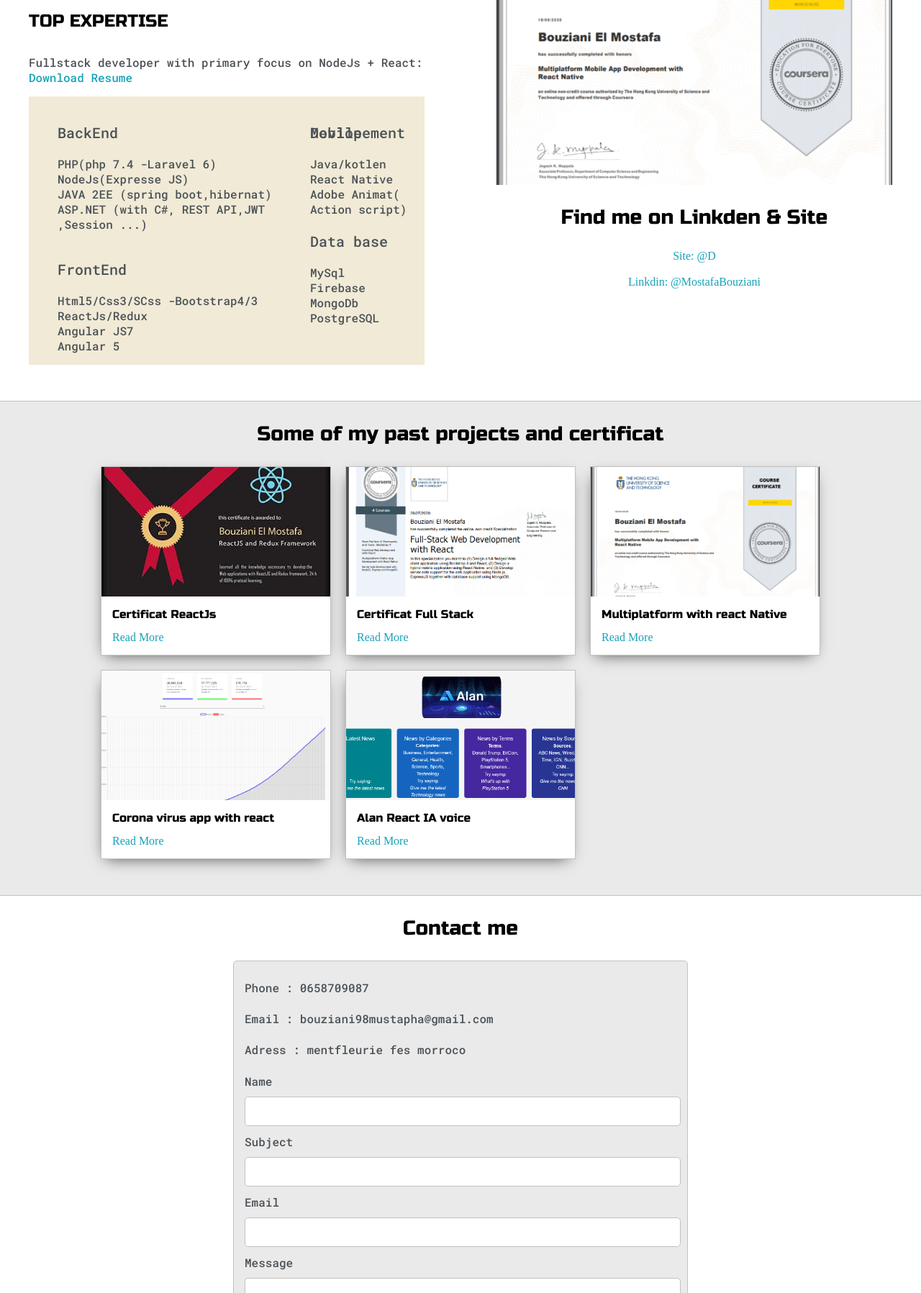
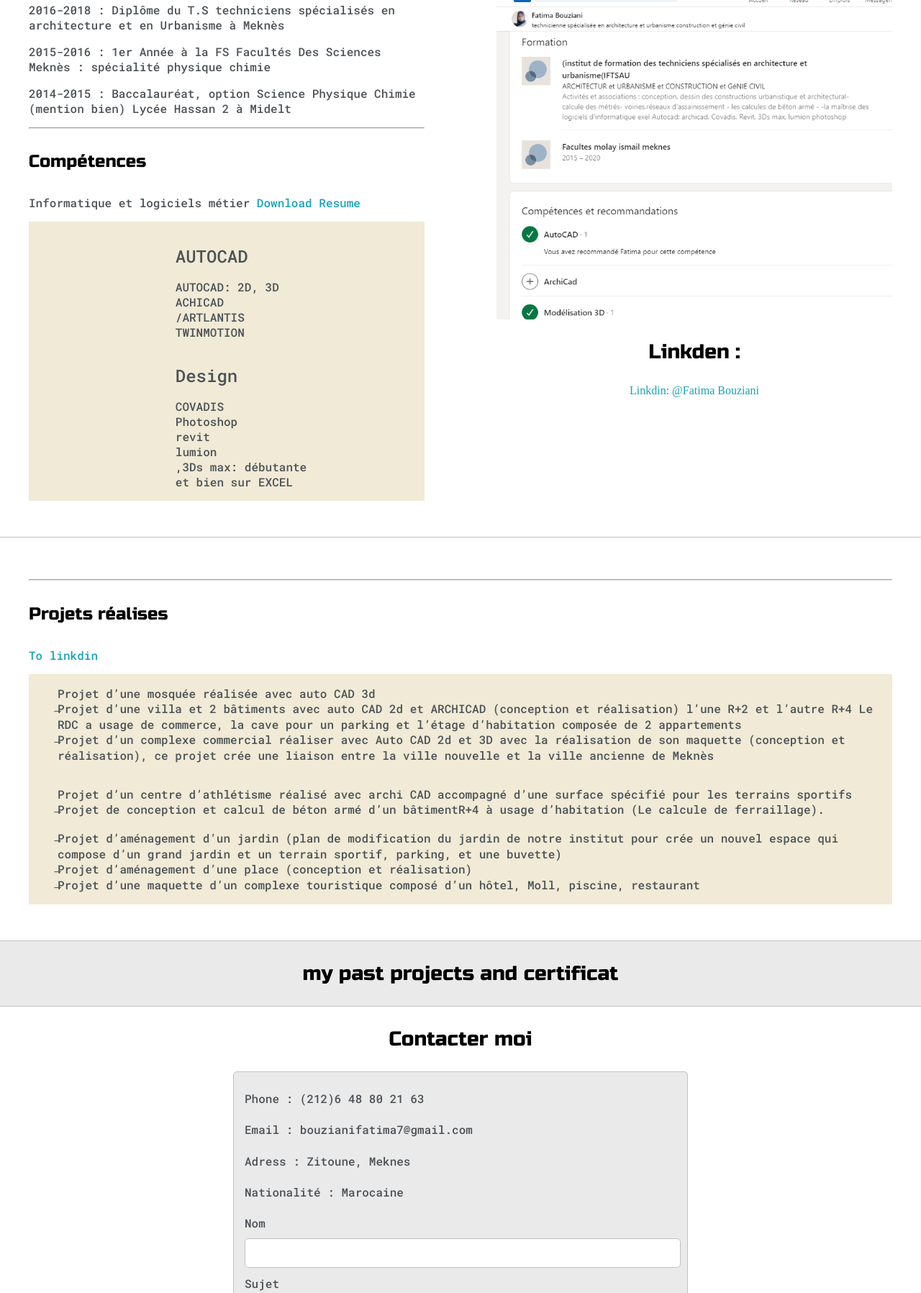
Before and after one commit to php98javaee/profiliooArchitecture, a plain HTML site: page index.html in a window 1280 px wide. Shown: the part 926-2723 px from the top of the page at 72% size. Drawn offline with Linux system fonts and the light colour scheme.

Commit message:
ya rbi ykhdem hh

```diff
--- a/index.html
+++ b/index.html
@@ -77,45 +77,40 @@
 
 			<div class="about-wrapper">
 				<div class="about-me">
-					<h4>More about me</h4>
+					<h4>Spécialité</h4>
 
-					<p>Elève Ingénieur , <br>
-Elève 4 éme année génie Système embarquée et informatique industriel a l’Ecole National des Sciences Appliquées Fès ENSAF </p>
+					<p>Technicienne spécialisée <br>
+ En Architecture et En Urbanisme et Construction et Génie Civil
+(INSTITUT DE FORMATION DES TECHNICIENS
+SPECIALISES EN ARCHITECTURE ET EN URBANISME a MEKNES)
+Disponibilité immédiate </p>
+      <p>2016-2018 : Diplôme du T.S techniciens spécialisés en architecture et en Urbanisme à Meknès </p>
+      <p>2015-2016 : 1er Année à la FS Facultés Des Sciences Meknès : spécialité physique chimie</p>
+      <p> 2014-2015 : Baccalauréat, option Science Physique Chimie (mention bien) Lycée Hassan 2 à Midelt</p>
 
 
 					<hr>
 
-					<h4>TOP EXPERTISE</h4>
+					<h4>Compétences</h4>
 
-					<p>Fullstack developer with primary focus on NodeJs + React: <a target="_blank" href="https://cv-bouziani-mostafa.netlify.app/">Download Resume</a></p>
+					<p>Informatique et logiciels métier <a target="_blank" href="https://www.linkedin.com/in/fatima-bouziani-b7a793149/">Download Resume</a></p>
 
 					<div id="skills">
 
 						<ul>
-							<h5 style="text-align: ;line-height: 0;"><li>BackEnd</li></h5>
-							<li>PHP(php 7.4 -Laravel 6)</li>
-							<li>NodeJs(Expresse JS)</li>
-							<li>JAVA 2EE (spring boot,hibernat)</li>
-							<li>ASP.NET (with C#, REST API,JWT ,Session ...)</li><br>
-							<h5 style="color:green;background-color: green;line-height: 0;"><li>FrontEnd</li></h5>
-							<li>Html5/Css3/SCss -Bootstrap4/3</li>
-							<li>ReactJs/Redux</li>
-							<li>Angular JS7</li>
-							<li>Angular 5</li>
-						</ul>
+							<h4 style="text-align: ;line-height: 0;"><li>AUTOCAD</li></h4>
+							<li>AUTOCAD: 2D, 3D</li>
+							<li>ACHICAD</li>
+							<li>/ARTLANTIS</li>
+							<li>TWINMOTION</li><br>
+							<h4 style="color:green;background-color: green;line-height: 0;"><li>Design</li></h4>
+							<li> COVADIS</li>
+							<li>Photoshop</li>
+							<li>revit</li>
+							<li> lumion</li>
+							<li>,3Ds max: débutante</li>
+							<li> et bien sur EXCEL </li>
 
-						<ul>
-							<h5 style="color:green;background-color: green;line-height: 0;"><li>Devlopement Mobile</li></h5>
-							<li>Java/kotlen</li>
-							<li>React Native</li>
-							<li>Adobe Animat(<br>
-							Action script)</li>
-
-							<h5 style="color:green;background-color: green;line-height: 0;"><li>Data base</li></h5>
-							<li>MySql</li>
-							<li>Firebase</li>
-							<li>MongoDb</li>
-							<li>PostgreSQL</li>
 						</ul>
 
 					</div>
@@ -124,98 +119,100 @@ Elève 4 éme année génie Système embarquée et informatique industriel a l
 
 
 				<div class="social-links">
-					<img id="social_img" src="images/follow.jpg">
-					<h3>Find me on Linkden & Site</h3>
+					<a target="_blank" href="https://www.linkedin.com/in/fatima-bouziani-b7a793149/">Linkdin: @Fatima Bouziani </a>
+					<br>
+					<img id="social_img"  src="images/linkdin.png">
+					<h3>Linkden : </h3>
 
-					<a target="_blank" href="https://amazing-poincare-48afda.netlify.app/">Site: @D</a>
-					<br>
-					<a target="_blank" href="https://www.linkedin.com/in/mostafa-bouziani-0b797b183/">Linkdin: @MostafaBouziani</a>
+					<a target="_blank" href="https://www.linkedin.com/in/fatima-bouziani-b7a793149/">Linkdin: @Fatima Bouziani </a>
 				</div>
 			</div>
 
 		</div>
 	</section>
 
+
+
+
+
+
+<section class="s2">
+		<div class="main-container">
+
+			<div class="about-wrapper">
+				<div class="about-me">
+
+
+
+					<hr>
+
+					<h4>Projets réalises</h4>
+
+					<p> <a target="_blank" href="https://www.linkedin.com/in/fatima-bouziani-b7a793149/">To linkdin </a></p>
+
+					<div id="skills">
+
+						<ul>
+
+							<li>Projet d’une mosquée réalisée avec auto CAD 3d</li>
+							<li>̶Projet d’une villa et 2 bâtiments avec auto CAD 2d et ARCHICAD (conception et réalisation) l’une R+2 et l’autre R+4
+Le RDC a usage de commerce, la cave pour un parking et l’étage d’habitation composée de 2 appartements </li>
+							<li>̶Projet d’un complexe commercial réaliser avec Auto CAD 2d et 3D avec la réalisation de son maquette (conception et
+réalisation), ce projet crée une liaison entre la ville nouvelle et la ville ancienne de Meknès</li>
+<h5 style="color:green;background-color: green;line-height: 0;"><li></li></h5>
+							<li>Projet d’un centre d’athlétisme réalisé avec archi CAD accompagné d’une surface spécifié pour les terrains sportifs
+̶Projet de conception et calcul de béton armé d’un bâtimentR+4 à usage d’habitation (Le calcule de ferraillage).</li><br>						<li>̶Projet d’aménagement d’un jardin (plan de modification du jardin de notre institut pour crée un nouvel espace qui
+compose d’un grand jardin et un terrain sportif, parking, et une buvette)
+</li>
+							<li>̶Projet d’aménagement d’une place (conception et réalisation)
+</li>
+							<li>̶Projet d’une maquette d’un complexe touristique composé d’un hôtel, Moll, piscine, restaurant</li>
+						</ul>
+
+
+
+					</div>
+
+				</div>
+
+
+
+			</div>
+
+		</div>
+	</section>
+
+
+
+
+
+
 	<section class="s1">
 		<div class="main-container">
-			<h3 style="text-align: center;">Some of my past projects and certificat</h3>
+			<h3 style="text-align: center;">my past projects and certificat</h3>
 
-			<div class="post-wrapper">
 
-				<div>
-					<div class="post">
-						<img class="thumbnail" src="images/C.jpg" width="200">
-						<div class="post-preview">
-							<h6 class="post-title">Certificat ReactJs</h6>
-							<p class="post-intro"></p>
-							<a href="post.html">Read More</a>
-						</div>
-					</div>
-				</div>
 
-				<div>
-					<div class="post">
-						<img class="thumbnail" src="images/B.png">
-						<div class="post-preview">
-							<h6 class="post-title">Certificat Full Stack</h6>
-							<p class="post-intro"></p>
-							<a href="post.html">Read More</a>
-						</div>
-					</div>
-				</div>
-
-				<div>
-					<div class="post">
-						<img class="thumbnail" src="images/A.png">
-						<div class="post-preview">
-							<h6 class="post-title">Multiplatform with react Native</h6>
-							<p class="post-intro"></p>
-							<a href="post.html">Read More</a>
-						</div>
-					</div>
-				</div>
-				<div>
-					<div class="post">
-						<img class="thumbnail" src="images/D.PNG">
-						<div class="post-preview">
-							<h6 class="post-title">Corona virus app with react</h6>
-							<p class="post-intro"></p>
-							<a href="https://mostafaia.netlify.app/">Read More</a>
-						</div>
-					</div>
-				</div>
-				<div>
-					<div class="post">
-						<img class="thumbnail" src="images/F.PNG">
-						<div class="post-preview">
-							<h6 class="post-title">Alan React IA voice</h6>
-							<p class="post-intro"></p>
-							<a href="https://alan-ai-news.netlify.app/">Read More</a>
-						</div>
-					</div>
-				</div>
-
-			</div>
 		</div>
 	</section>
 
 	<section class="s2">
 		<div class="main-container">
 			<a href=""></a>
-			<h3 style="text-align: center;">Contact me</h3>
+			<h3 style="text-align: center;">Contacter moi</h3>
 
 			<form id="contact-form">
 				<a name="contact"></a>
 
-				<label>Phone : 0658709087</label><br>
-				<label>Email  : bouziani98mustapha@gmail.com</label><br>
-				<label>Adress : mentfleurie fes morroco</label><br>
+				<label>Phone : (212)6 48 80 21 63 </label><br>
+				<label>Email  : bouzianifatima7@gmail.com</label><br>
+				<label>Adress : Zitoune, Meknes</label><br>
+                <label>Nationalité  : Marocaine</label><br>
 
-
-				<label>Name</label>
+				<label>Nom</label>
 				<input class="input-field" type="text" name="name">
 
-				<label>Subject</label>
+				<label>Sujet</label>
 				<input class="input-field" type="text" name="subject">
 
 				<label>Email</label>
```
Also changed, not shown: images/linkdin.PNG (added), images/portrait.jpg, images/portrait2.jpg (deleted).
